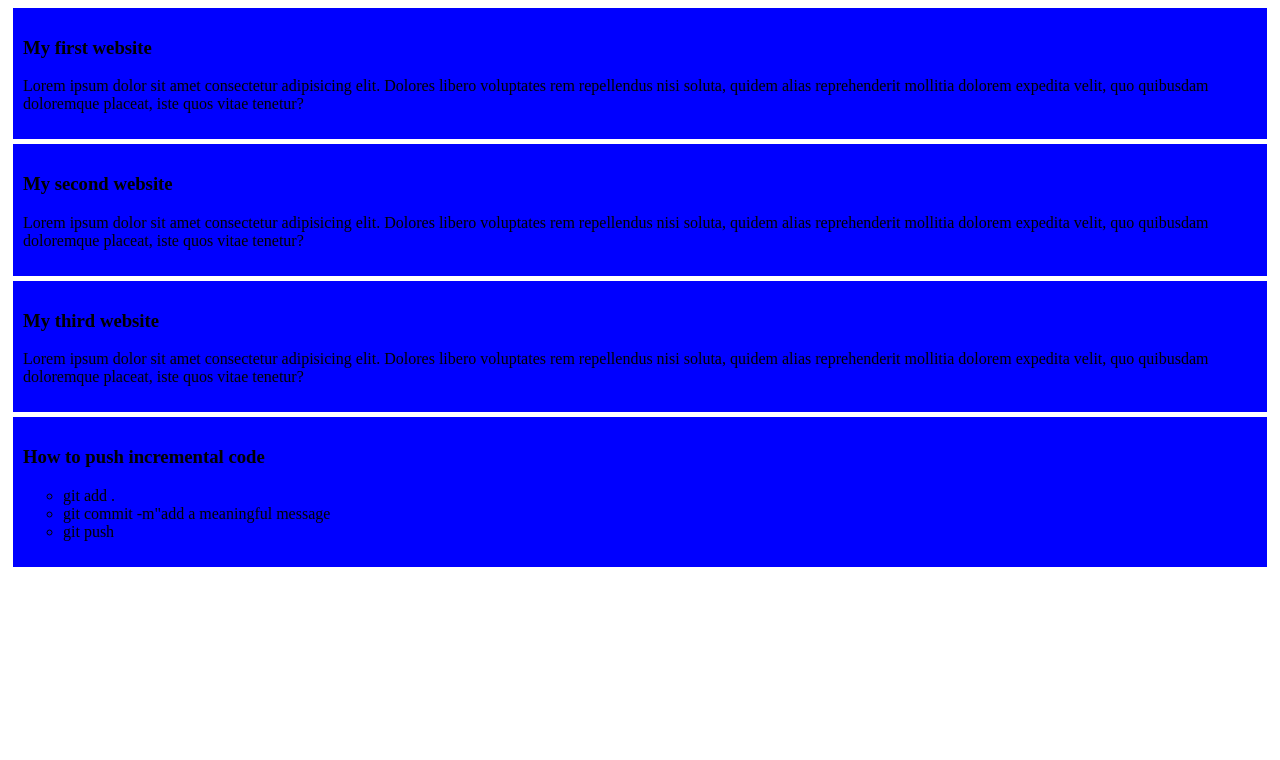
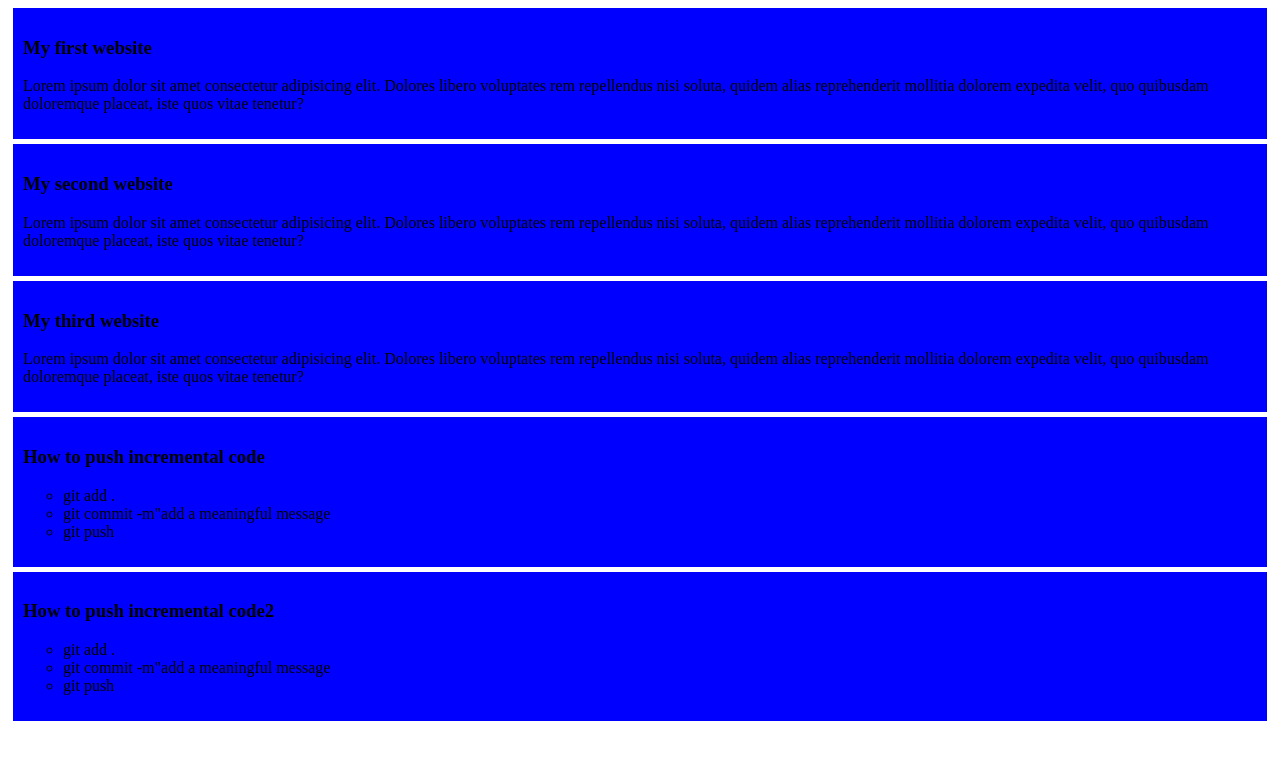
Before and after one commit to hossainshofiq/my-simple-website, a plain HTML site: page index.html in a window 1280 px wide. Drawn offline with Linux system fonts and the light colour scheme.

Commit message:
add new features

```diff
--- a/index.html
+++ b/index.html
@@ -29,5 +29,16 @@
         </ul>
     </div>
 
+    <div>
+        <h3>How to push incremental code2</h3>
+        <ul>
+            <li type="circle">git add .</li>
+            <li type="circle">git commit -m"add a meaningful message</li>
+            <li type="circle">git push</li>
+        </ul>
+    </div>
+
+
+
 </body>
 </html>
```
